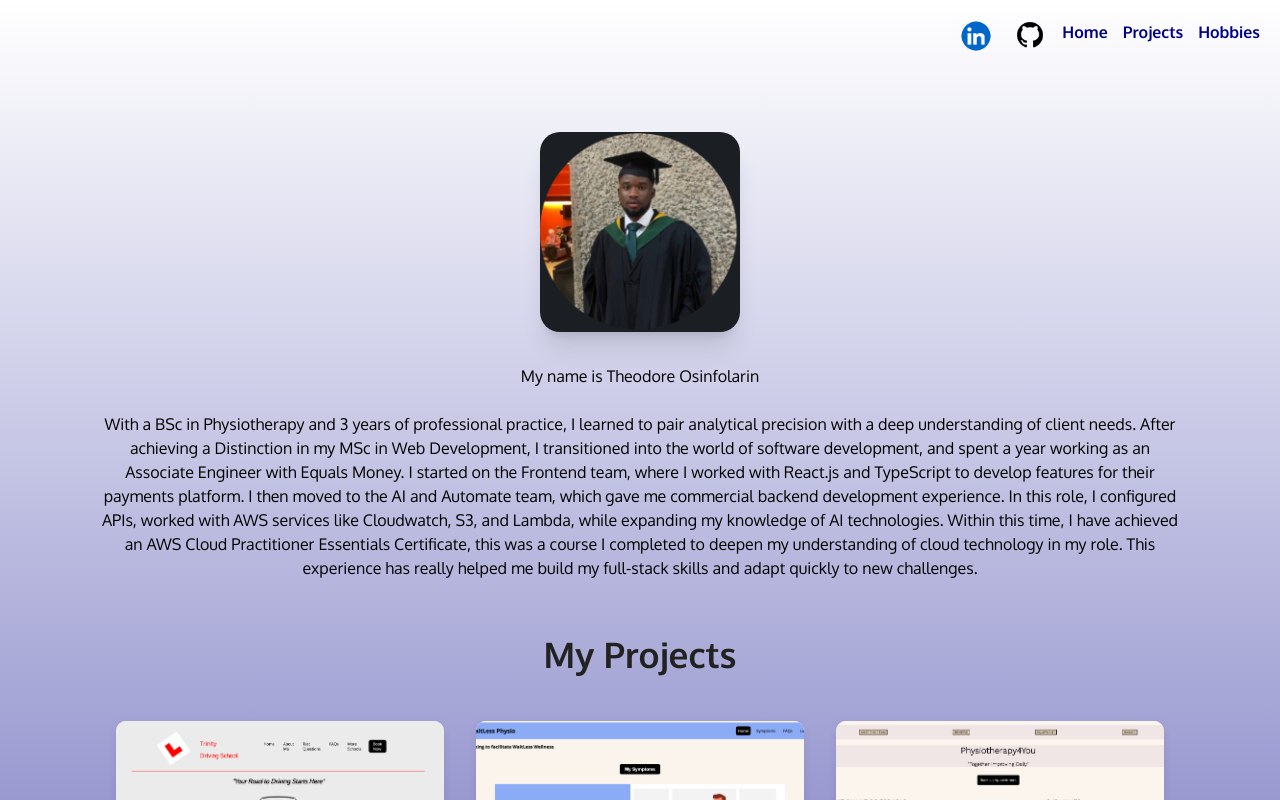
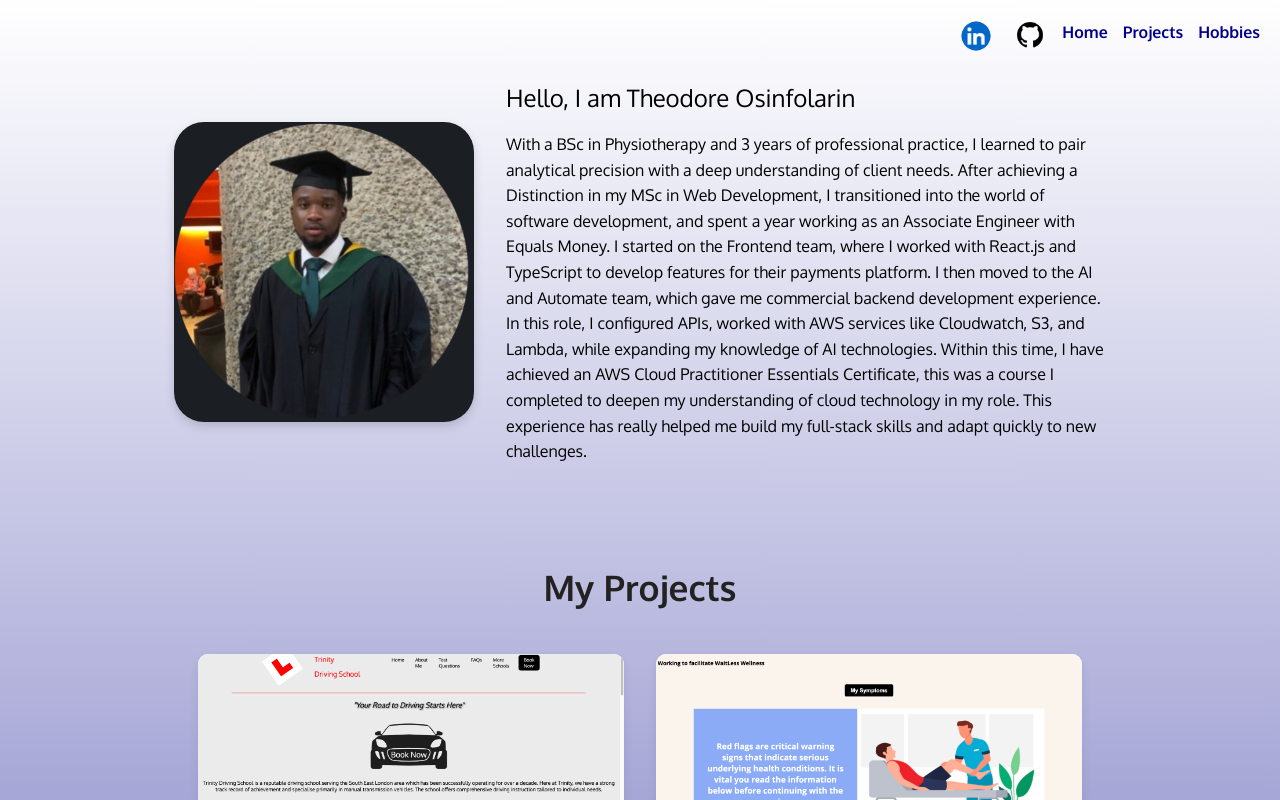
Before and after one commit to tosinfolarin/MyPortfolio, a React (Vite) app in the folder myPortfolio/: page / in a window 1280 px wide. Shown: the top 800 px of the page. Built offline with nearby package versions, Linux system fonts and the light colour scheme.

Commit message:
edited portfolio

```diff
--- a/myPortfolio/src/components/Hobbies.css
+++ b/myPortfolio/src/components/Hobbies.css
@@ -1,4 +1,3 @@
-/* Container setup */
 .hobbies-section {
     display: flex;
     justify-content: center;
@@ -9,15 +8,14 @@
     background: #fafafa;
     color: #222;
     font-family: 'Inter', 'Helvetica Neue', sans-serif;
+    border-radius: 8px;
   }
 
-  /* Inner content box */
   .hobbies-content {
     max-width: 900px;
     width: 100%;
   }
 
-  /* Title styling */
   .hobbies-title {
     font-size: 2.4rem;
     font-weight: 700;
@@ -26,7 +24,6 @@
     letter-spacing: -0.5px;
   }
 
-  /* Description styling */
   .hobbies-description {
     font-size: 1.1rem;
     color: #555;
@@ -37,7 +34,6 @@
     margin-right: auto;
   }
 
-  /* Images layout */
   .hobbies-images {
     display: flex;
     justify-content: center;
@@ -45,7 +41,6 @@
     flex-wrap: wrap;
   }
 
-  /* Image styling */
   .hobby-img {
     width: 300px;
     height: 290px;
@@ -55,13 +50,11 @@
     transition: transform 0.3s ease, box-shadow 0.3s ease;
   }
 
-  /* Hover animation */
   .hobby-img:hover {
     transform: scale(1.05);
     box-shadow: 0 10px 30px rgba(0, 0, 0, 0.15);
   }
 
-  /* Responsive adjustments */
   @media (max-width: 768px) {
     .hobbies-title {
       font-size: 2rem;
--- a/myPortfolio/src/components/Home.jsx
+++ b/myPortfolio/src/components/Home.jsx
@@ -1,43 +1,74 @@
 import information from './information.json';
-import profilePic from '../images/ProfilePicture.png'
-import Projects from './Projects'
-import Hobbies from './Hobbies'
+import profilePic from '../images/ProfilePicture.png';
+import Projects from './Projects';
+import Hobbies from './Hobbies';
 
 const MyInfo = () => {
   return (
-    <div>
-    <div className="my-info">
     <div
-      className="myProfilePic"
-      style={{ display: 'flex', justifyContent: 'center', margin: '2rem 0' }}
+      className="my-info"
+      style={{
+        display: 'flex',
+        flexDirection: 'column',
+        alignItems: 'center',
+        justifyContent: 'center',
+        textAlign: 'center',
+        padding: '5rem 0',
+        width: '100%',
+      }}
     >
+      <div
+        className="profile-section"
+        style={{
+          display: 'flex',
+          alignItems: 'center',
+          justifyContent: 'center',
+          gap: '2rem',
+          flexWrap: 'wrap',
+          marginBottom: '3rem',
+        }}
+      >
+        <div className="myProfilePic">
           <img
             src={profilePic}
             alt="Profile"
             className="rounded-lg shadow-xl"
-        style={{ width: '200px', height: '200px', objectFit: 'cover', borderRadius: '10%' }}
+            style={{
+              width: '300px',
+              height: '300px',
+              objectFit: 'cover',
+              borderRadius: '10%',
+              boxShadow: '0 4px 10px rgba(0, 0, 0, 0.15)',
+            }}
           />
         </div>
 
-
-    <div className='myDescription'
+        <div
+          className="myDescription"
           style={{
-        textAlign: 'center',
-        margin: '0 auto',
+            maxWidth: '600px',
+            textAlign: 'left', // keep text readable beside image
           }}
         >
-      <h2>
+          <h2
+            style={{
+              color: '#000000',
+              fontSize: '1.5rem',
+              marginBottom: '1rem',
+            }}
+          >
             {information.greeting}
-        <br /><br />
+          </h2>
+          <p style={{ fontSize: '1rem', lineHeight: '1.6' }}>
             {information.profile_summary}
-      </h2>
+          </p>
+        </div>
       </div>
 
-      <Projects/>
-      <Hobbies/>
-    </div>
+      <Projects />
+      <Hobbies />
     </div>
   );
-}
+};
 
 export default MyInfo;
--- a/myPortfolio/src/components/Homepage.jsx
+++ b/myPortfolio/src/components/Homepage.jsx
@@ -3,14 +3,18 @@ import MyInfo from "./Home";
 
 const Homepage = () => {
     return (
+      <div
+        style={{
+          display: 'flex',
+          flexDirection: 'column',
+          alignItems: 'center',
+          width: '100%',
+        }}
+      >
+        <Navbar />
+        <MyInfo />
+      </div>
+    );
+  };
 
-            <div>
-               <Navbar/>
-               <MyInfo/>
-
-            </div>
-
-    );
-}
-
-export default Homepage;
+  export default Homepage;
--- a/myPortfolio/src/components/Projects.css
+++ b/myPortfolio/src/components/Projects.css
@@ -62,6 +62,7 @@
     border-radius: 5px;
     font-weight: 500;
     transition: background 0.3s ease;
+
   }
 
   .project-button:hover {
--- a/myPortfolio/src/components/information.json
+++ b/myPortfolio/src/components/information.json
@@ -1,5 +1,5 @@
 {
     "profile_summary": "With a BSc in Physiotherapy and 3 years of professional practice, I learned to pair analytical precision with a deep understanding of client needs. After achieving a Distinction in my MSc in Web Development, I transitioned into the world of software development, and spent a year working as an Associate Engineer with Equals Money. I started on the Frontend team, where I worked with React.js and TypeScript to develop features for their payments platform. I then moved to the AI and Automate team, which gave me commercial backend development experience. In this role, I configured APIs, worked with AWS services like Cloudwatch, S3, and Lambda, while expanding my knowledge of AI technologies. Within this time, I have achieved an AWS Cloud Practitioner Essentials Certificate, this was a course I completed to deepen my understanding of cloud technology in my role. This experience has really helped me build my full-stack skills and adapt quickly to new challenges.",
-    "greeting": "My name is Theodore Osinfolarin",
+    "greeting": "Hello, I am Theodore Osinfolarin",
     "hobbies_explanation": "From a young age, football has been a big part of my life. I started playing at age six in a youth team, where I spent several years as captain. Over time, I was fortunate to trial with top clubs, including Charlton Athletic FC and Fulham FC, before making the step up to men’s football with Welling United FC. These experiences taught me leadership, discipline, and resilience. These are qualities I still carry with me today. I now continue to play at a good level, purely for the enjoyment and as a hobby outside of work."
 }
--- a/myPortfolio/src/index.css
+++ b/myPortfolio/src/index.css
@@ -1,9 +1,15 @@
 @import url('https://fonts.googleapis.com/css2?family=Oxygen:wght@300;400;700&family=PT+Serif:ital,wght@0,400;0,700;1,400;1,700&family=Space+Grotesk:wght@300..700&display=swap');
 
-body {
-  background: linear-gradient(to bottom, #ffffff, #00008b);
+html, body, #root {
   margin: 0;
   padding: 0;
+  width: 100%;
+  min-height: 100%;
+  display: flex;
+  justify-content: center;
+  align-items: flex-start;
+  background: linear-gradient(to bottom, #ffffff, #00008b);
+  overflow-y: auto;
 }
 
 * {
@@ -31,7 +37,7 @@ a:hover {
 .links {
   display: flex;
   gap: 15px;
-  flex-wrap: wrap; /* allows wrapping on small screens */
+  flex-wrap: wrap;
 }
 
 .links a {
@@ -44,12 +50,6 @@ a:hover {
   color: #ff0000;
 }
 
-.my-info {
-  align-items: center;
-  gap: 20px;
-  padding: 100px;
-  flex-wrap: wrap; /* stacks on small screens */
-}
 .myDescription {
   color: #000000;
 }
```
Lines whose indentation alone changed are shown as unchanged.
